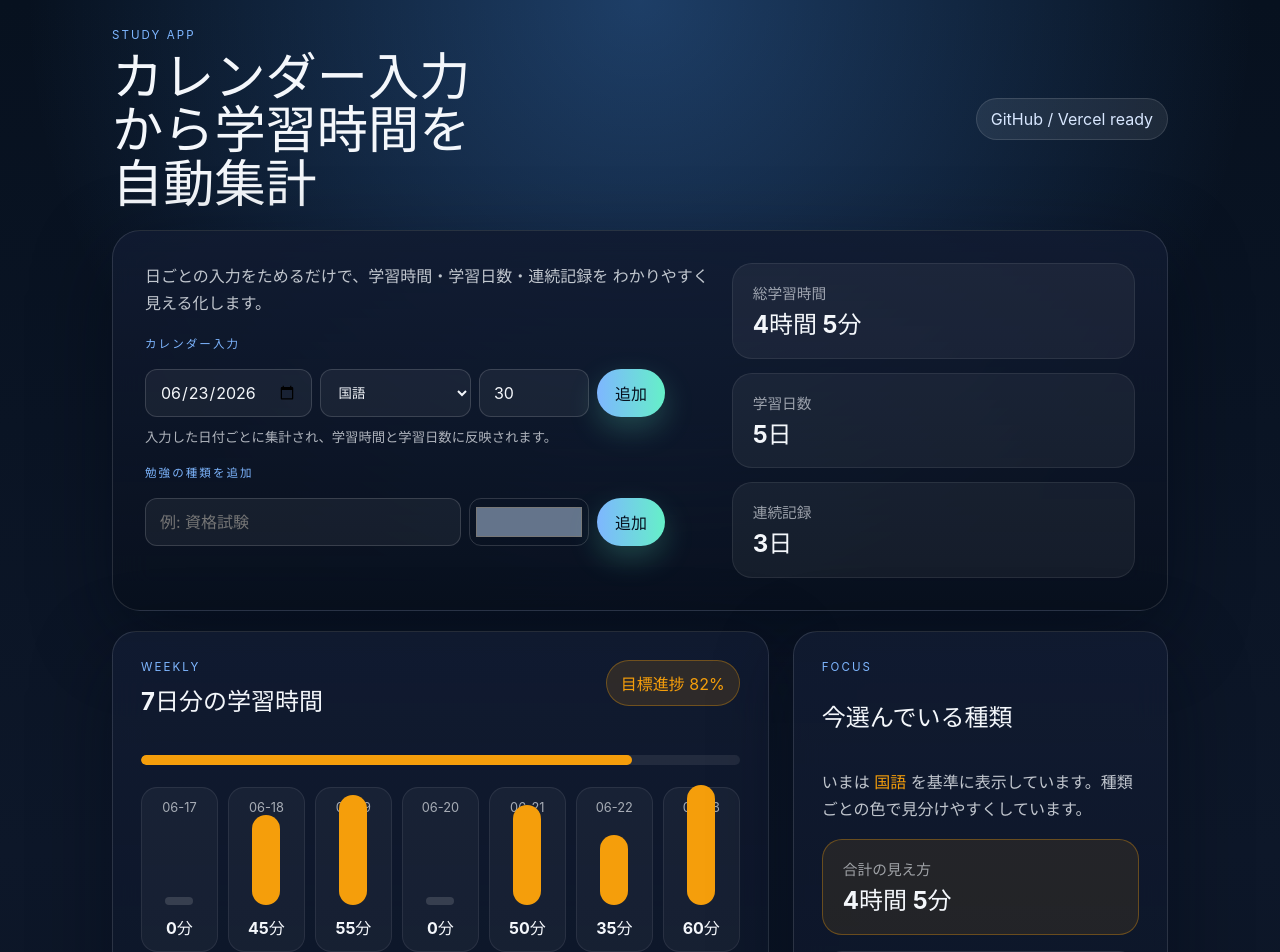
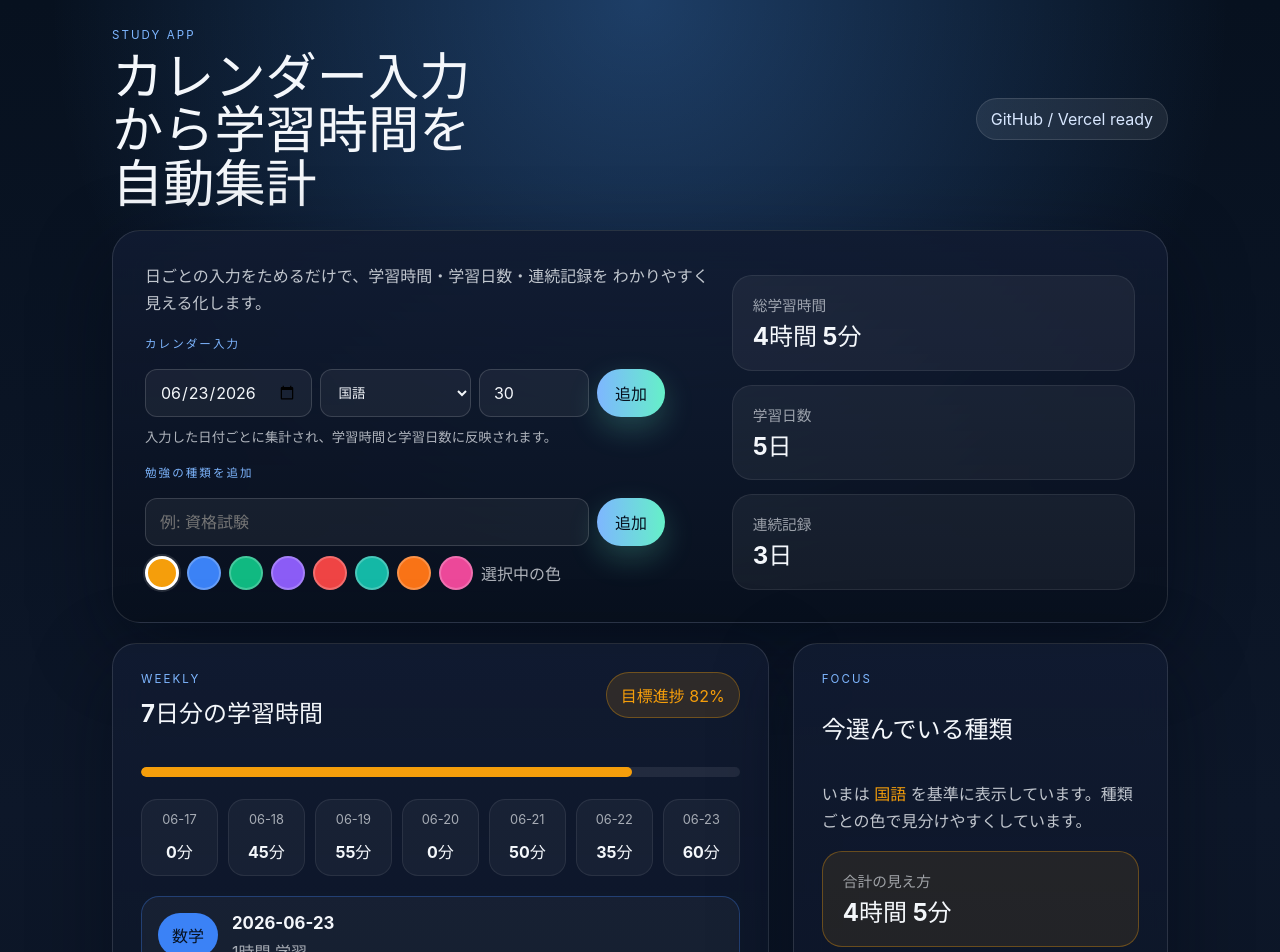
Before and after one commit to taishi1006-del/study-app, a React (Vite) app: page / in a window 1280 px wide. Shown: the top 952 px of the page. Built offline with nearby package versions, Linux system fonts and the light colour scheme.

Commit message:
Show study totals as numbers and improve color picking

```diff
--- a/src/App.jsx
+++ b/src/App.jsx
@@ -7,6 +7,17 @@ const defaultStudyTypes = [
   { value: 'english', label: '英語', color: '#10b981' },
   { value: 'science', label: '理科', color: '#8b5cf6' },
   { value: 'social', label: '社会', color: '#ef4444' },
+]
+
+const palette = [
+  '#f59e0b',
+  '#3b82f6',
+  '#10b981',
+  '#8b5cf6',
+  '#ef4444',
+  '#14b8a6',
+  '#f97316',
+  '#ec4899',
 ]
 
 const initialLogs = [
@@ -47,7 +58,7 @@ function App() {
   const [selectedSubject, setSelectedSubject] = useState(defaultStudyTypes[0].value)
   const [minutes, setMinutes] = useState('30')
   const [newStudyLabel, setNewStudyLabel] = useState('')
-  const [newStudyColor, setNewStudyColor] = useState('#64748b')
+  const [pickedColor, setPickedColor] = useState(palette[0])
 
   const studyTypeMap = useMemo(
     () => buildStudyTypeMap(studyTypes),
@@ -121,7 +132,7 @@ function App() {
 
     setStudyTypes((current) => [
       ...current,
-      { value, label, color: newStudyColor },
+      { value, label, color: pickedColor },
     ])
     setSelectedSubject(value)
     setNewStudyLabel('')
@@ -222,7 +233,7 @@ function App() {
             <div
               style={{
                 display: 'grid',
-                gridTemplateColumns: '1fr 120px auto',
+                gridTemplateColumns: '1fr auto',
                 gap: '8px',
               }}
             >
@@ -239,24 +250,32 @@ function App() {
                   minWidth: 0,
                 }}
               />
-              <input
-                type="color"
-                value={newStudyColor}
-                onChange={(event) => setNewStudyColor(event.target.value)}
-                aria-label="勉強の色"
-                style={{
-                  width: '100%',
-                  height: '100%',
-                  minHeight: '48px',
-                  borderRadius: '12px',
-                  border: '1px solid rgba(255,255,255,0.15)',
-                  background: 'transparent',
-                  padding: '4px',
-                }}
-              />
               <button type="submit" className="primary-action">
                 追加
               </button>
+            </div>
+
+            <div style={{ display: 'flex', flexWrap: 'wrap', gap: '8px' }}>
+              {palette.map((color) => (
+                <button
+                  key={color}
+                  type="button"
+                  aria-label={`色 ${color}`}
+                  onClick={() => setPickedColor(color)}
+                  style={{
+                    width: '34px',
+                    height: '34px',
+                    borderRadius: '999px',
+                    border: pickedColor === color ? '3px solid white' : '2px solid rgba(255,255,255,0.22)',
+                    background: color,
+                    cursor: 'pointer',
+                    boxShadow: pickedColor === color ? '0 0 0 2px rgba(255,255,255,0.12)' : 'none',
+                  }}
+                />
+              ))}
+              <span style={{ alignSelf: 'center', color: 'rgba(244,247,251,0.7)' }}>
+                選択中の色
+              </span>
             </div>
           </form>
         </div>
@@ -322,27 +341,9 @@ function App() {
                 <div style={{ color: 'rgba(244,247,251,0.65)', fontSize: '0.8rem' }}>
                   {item.date.slice(5)}
                 </div>
-                <div
-                  style={{
-                    marginTop: '10px',
-                    height: '80px',
-                    display: 'flex',
-                    alignItems: 'end',
-                    justifyContent: 'center',
-                  }}
-                >
-                  <div
-                    style={{
-                      width: '100%',
-                      maxWidth: '28px',
-                      height: `${Math.max(item.minutes * 2, 8)}px`,
-                      minHeight: '8px',
-                      borderRadius: '999px',
-                      background: item.minutes > 0 ? selectedSubjectColor : 'rgba(255,255,255,0.14)',
-                    }}
-                  />
+                <div style={{ marginTop: '12px', fontWeight: 700 }}>
+                  {item.minutes}分
                 </div>
-                <div style={{ marginTop: '10px', fontWeight: 700 }}>{item.minutes}分</div>
               </div>
             ))}
           </div>
```
